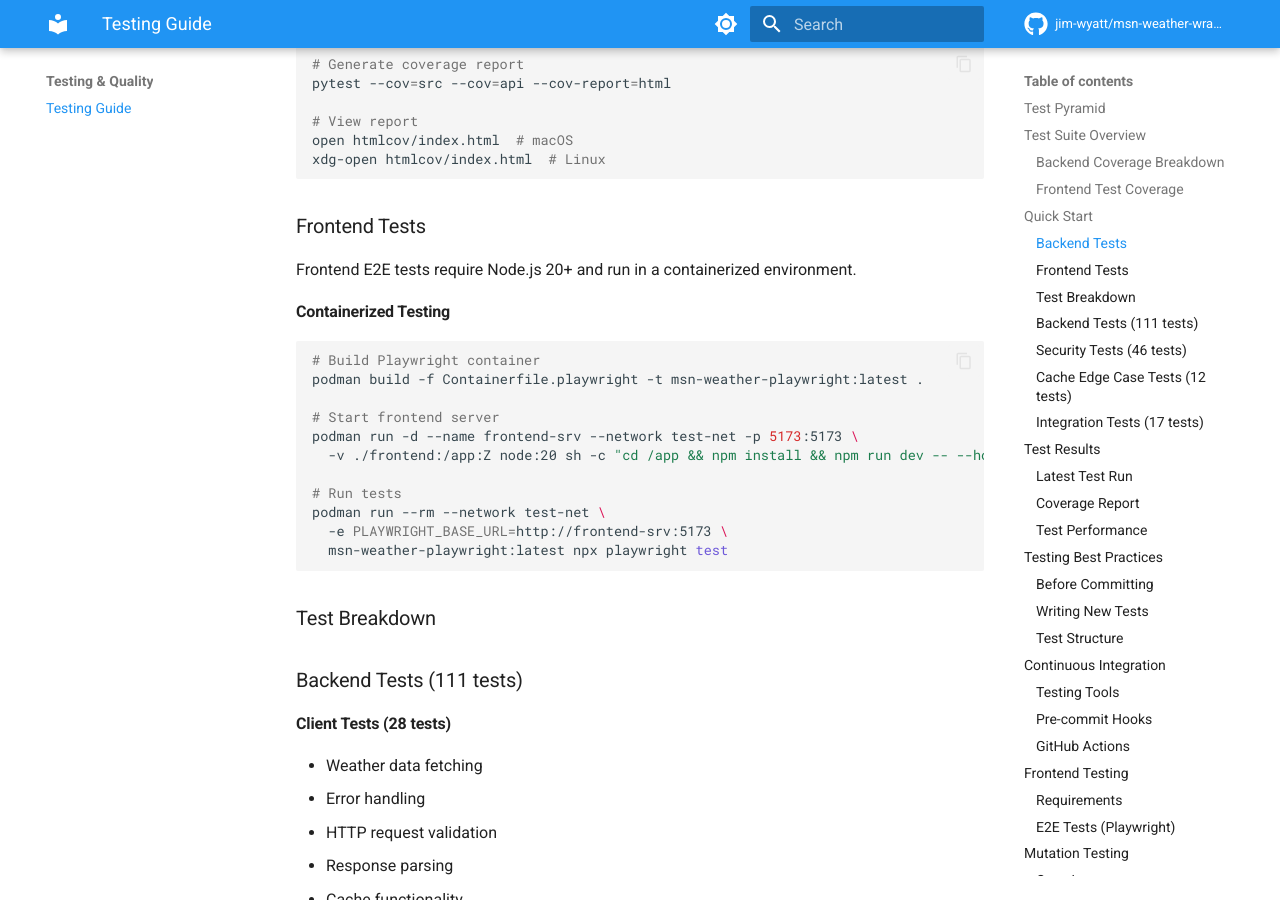
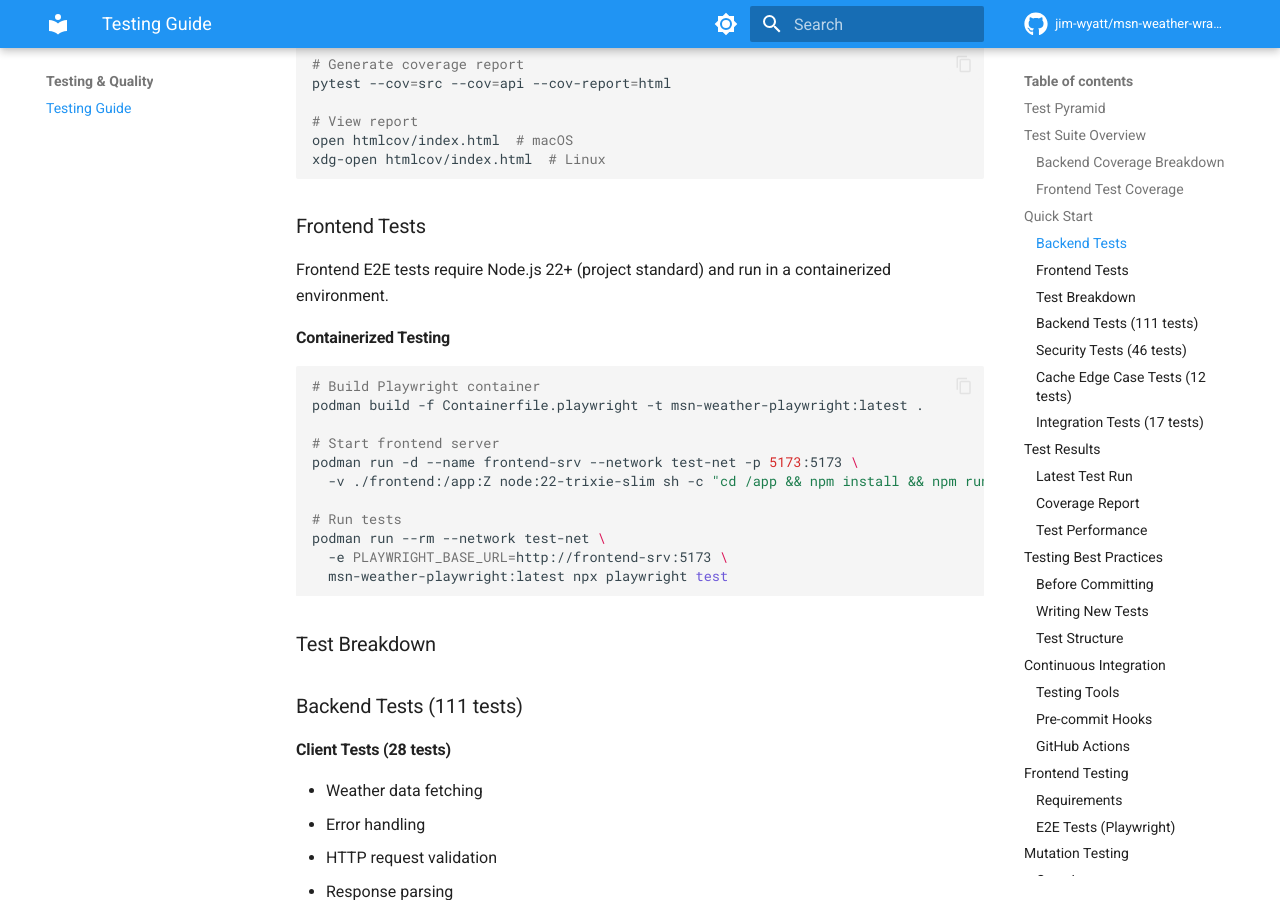
Before and after one commit to jim-wyatt/msn-weather-wrapper, an MkDocs documentation site: the page built from docs/TESTING.md, in a window 1280 px wide and 900 px high, scrolled down 2633 px. Built offline with MkDocs 1.6.1 and Material for MkDocs 9.7.7, drawn with Linux system fonts in a browser that asks for light colours; comment, search, counter and statistics services are not loaded; the version menu is left out; some of the changed text lies outside the part shown.

Commit message:
feat: compact 80x24 monitor dashboard and upgrade to Node.js 22 LTS
- Refactor monitor dashboard to fit 80 column x 24 line standard terminal
- Condense display into 9 lines with pipe separators for horizontal layout
- Retain all RAG status indicators and metrics (local, quality, security, CI/CD)
- Fix printf dash option parsing error with -- flag
- Upgrade frontend to Node.js 22 LTS across all environments
- Update .nvmrc, package.json engines, and containerfiles to node:22
- Maintain backward compatibility with existing functionality

````diff
--- a/docs/TESTING.md
+++ b/docs/TESTING.md
@@ -86,7 +86,7 @@ xdg-open htmlcov/index.html  # Linux
 
 ### Frontend Tests
 
-Frontend E2E tests require Node.js 20+ and run in a containerized environment.
+Frontend E2E tests require Node.js 22+ (project standard) and run in a containerized environment.
 
 #### Containerized Testing
 ```bash
@@ -95,7 +95,7 @@ podman build -f Containerfile.playwright -t msn-weather-playwright:latest .
 
 # Start frontend server
 podman run -d --name frontend-srv --network test-net -p 5173:5173 \
-  -v ./frontend:/app:Z node:20 sh -c "cd /app && npm install && npm run dev -- --host 0.0.0.0"
+  -v ./frontend:/app:Z node:22-trixie-slim sh -c "cd /app && npm install && npm run dev -- --host 0.0.0.0"
 
 # Run tests
 podman run --rm --network test-net \
@@ -347,7 +347,7 @@ def test_feature_name():
 **Frontend**:
 - `playwright` - E2E testing framework (1.57.0+)
 - `@axe-core/playwright` - Accessibility testing (added Phase 3)
-- `vite` - Dev server and build tool (6.x, requires Node 20+)
+- `vite` - Dev server and build tool (6.x, project standard Node 22+)
 - `typescript` - Type safety
 
 ### Pre-commit Hooks
@@ -429,7 +429,7 @@ Tests run on:
 
 #### Running E2E Tests
 
-**Local Development** (requires Node 20+):
+**Local Development** (requires Node 22+):
 ```bash
 cd frontend
 
@@ -697,7 +697,7 @@ When tests fail:
 ## Known Limitations
 
 ### Frontend Testing
-- **Node.js Version**: Vite 6.x requires Node 20+, while host system has 18.19.1
+- **Node.js Version**: Vite 6.x uses Node 22+ as the project standard (host system has 18.19.1)
   - **Solution**: Use containerized testing with `Containerfile.playwright`
 - **Visual Baselines**: Not yet established (requires manual review and approval)
   - **Impact**: Visual regression tests will fail until baselines are updated
````
Also changed, not shown: docs/CONTAINER_DEV_SETUP.md (+2 -2 lines), docs/DEVELOPMENT.md (+2 -2 lines), frontend/TESTING.md (+3 -3 lines), podman-compose.test.yml (+1 -1 lines), .github/workflows/README.md, 8 other files.
